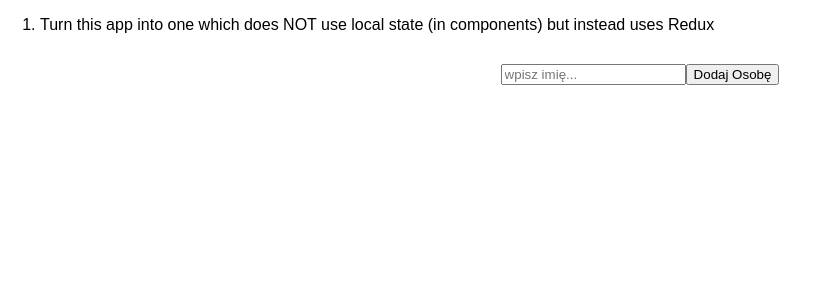
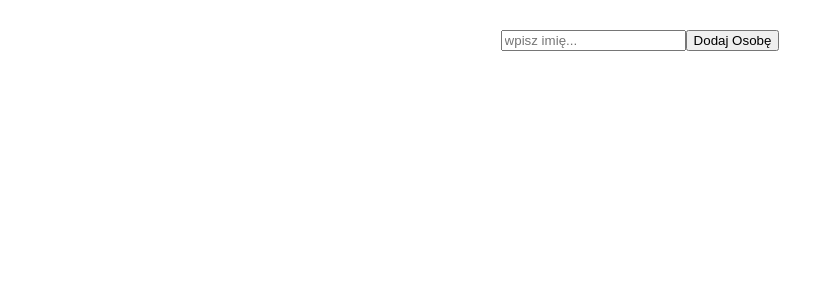
Before and after one commit to SerafinPL/react-redux-002, a React (Create React App) app: page / in a window 1280 px wide. Shown: the top 300 px of the page, without its empty margins (0-819 px from the left). Built offline with nearby package versions, Linux system fonts and the light colour scheme.

Commit message:
finito app

```diff
--- a/src/App.js
+++ b/src/App.js
@@ -6,9 +6,7 @@ class App extends Component {
   render() {
     return (
       <div className="App">
-        <ol>
-          <li>Turn this app into one which does NOT use local state (in components) but instead uses Redux</li>
-        </ol>
+
         <Persons />
       </div>
     );
```
